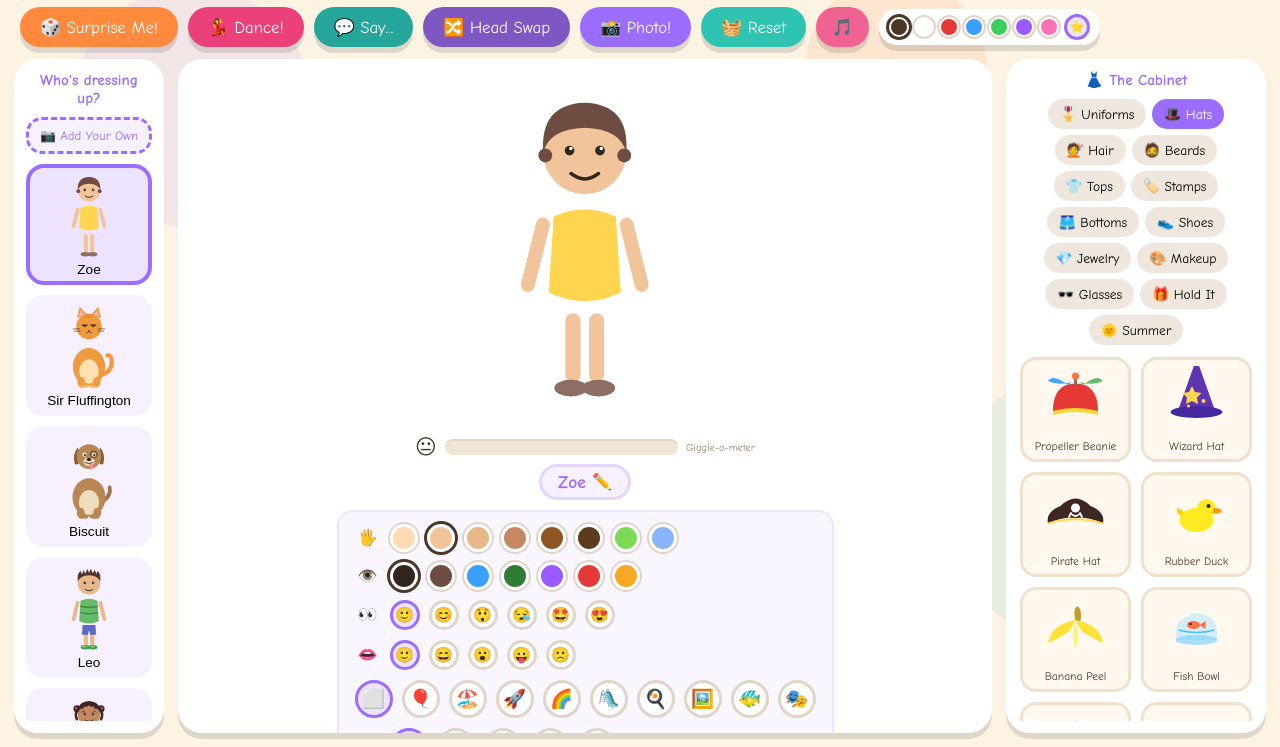
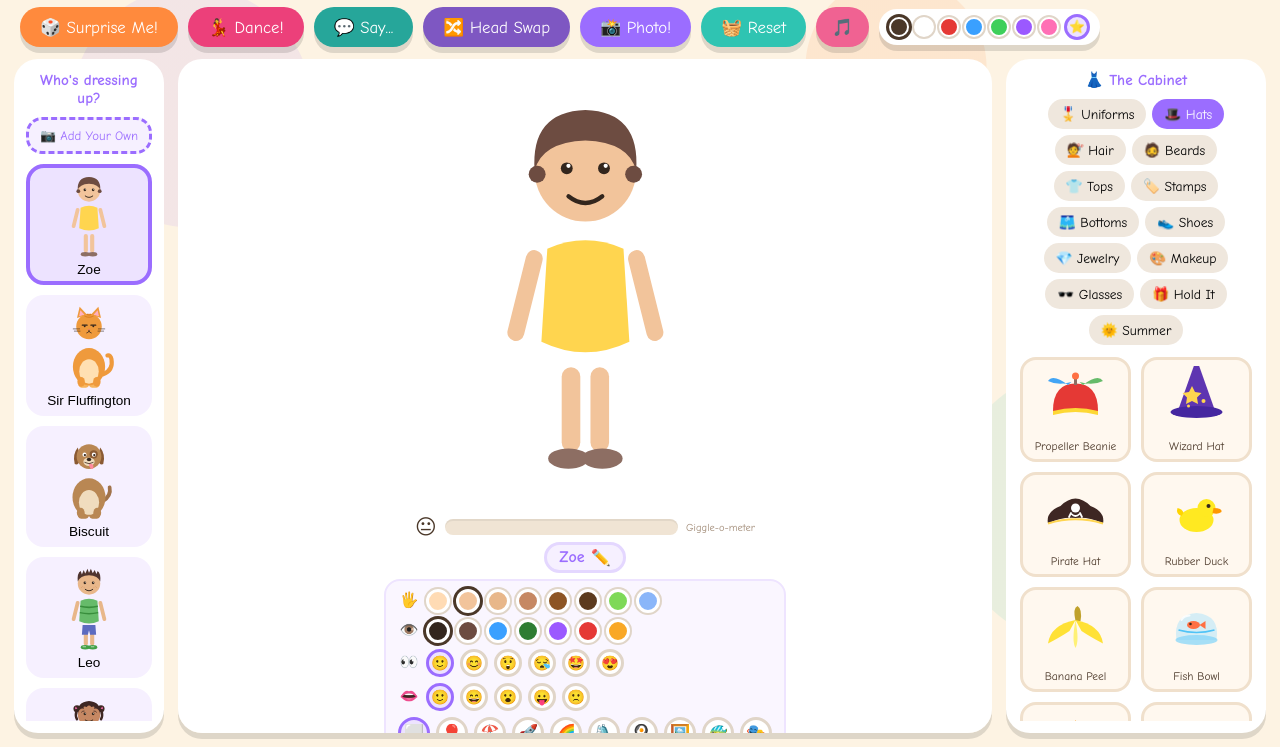
Before and after one commit to mbelsis/Xenia-s-Silly-Dress-Up-Studio, a plain HTML site: page index.html in a window 1280 px wide. Shown: the part 53-800 px from the top of the page. Drawn offline with Linux system fonts and the light colour scheme.

Commit message:
Give the character more room on short screens
On a landscape iPad the picker rows (skin, eyes, face, mouth, background,
weather) took 270px against the character's 360px -- nearly as much space as
the thing the game is about.

- Raised the stage floor from min(360px, 52vh) to min(440px, 58vh).
- Added a max-height: 1050px query (landscape and portrait iPad, short
  laptops; a tall desktop window is untouched) that tightens the controls
  below the character. Most of the saving is gaps, padding and margins, which
  costs nothing; the buttons themselves only come down a little because small
  fingers still have to hit them -- background buttons 38->32px, shape
  buttons 30->28px, swatches 28->24px.

Character now takes 75% of the stage panel on a 1024x768 iPad, up from 61%,
with the pickers down to 218px. Checked at 1024x768, 768x1024, 1180x820,
390x844 and 1440x1200: head visible, no horizontal overflow, and the desktop
layout is byte-for-byte unchanged.

Co-Authored-By: Claude Opus 5 (1M context) <noreply@anthropic.com>

```diff
--- a/css/style.css
+++ b/css/style.css
@@ -300,7 +300,7 @@ aside h2 {
   justify-content: center;
   /* a floor, so the pickers below can never squeeze the character away —
      the panel scrolls instead. vh keeps it sane on a small phone. */
-  min-height: min(360px, 52vh);
+  min-height: min(440px, 58vh);
   /* a drag that starts on the character shouldn't scroll the panel */
   touch-action: none;
 }
@@ -716,6 +716,27 @@ aside h2 {
 
 .hidden { display: none !important; }
 
+/* ---------- short screens (a landscape iPad is only 768px tall) ----------
+   The character is the point of the game, so on a short screen the controls
+   under it shrink rather than the illustration. Untouched on a tall desktop
+   window, where there's room for both. */
+@media (max-height: 1050px) {
+  /* most of the saving comes from gaps and padding, which costs nothing;
+     the buttons themselves only come down a little, since small fingers
+     still have to hit them */
+  #pickers { gap: 6px; padding: 8px 12px; margin-top: 6px; }
+  .picker-row { gap: 6px; }
+  .picker-icon { width: 22px; font-size: 0.95rem; }
+  .bg-btn { width: 32px; height: 32px; font-size: 1rem; }
+  .shape-btn { width: 28px; height: 28px; font-size: 0.9rem; }
+  .swatch { width: 24px; height: 24px; }
+  #name-tag { padding: 3px 12px; margin-top: 4px; }
+  #name-text { font-size: 1rem; }
+  #looks-bar { margin-top: 6px; padding-top: 6px; }
+  .look-card { width: 34px; height: 48px; }
+  #hint { font-size: 0.78rem; padding: 4px 2px; }
+}
+
 /* ---------- smaller screens / tablets ---------- */
 @media (max-width: 900px) {
   #game { grid-template-columns: 110px 1fr 200px; }
```
